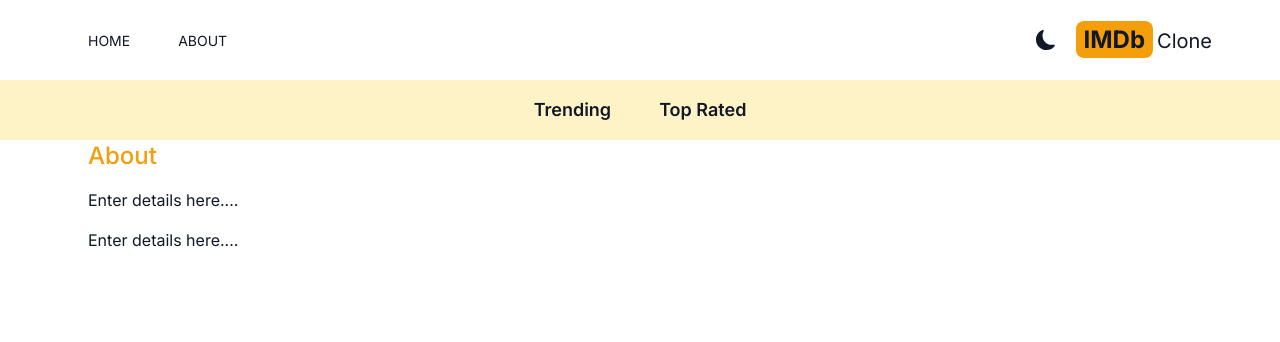
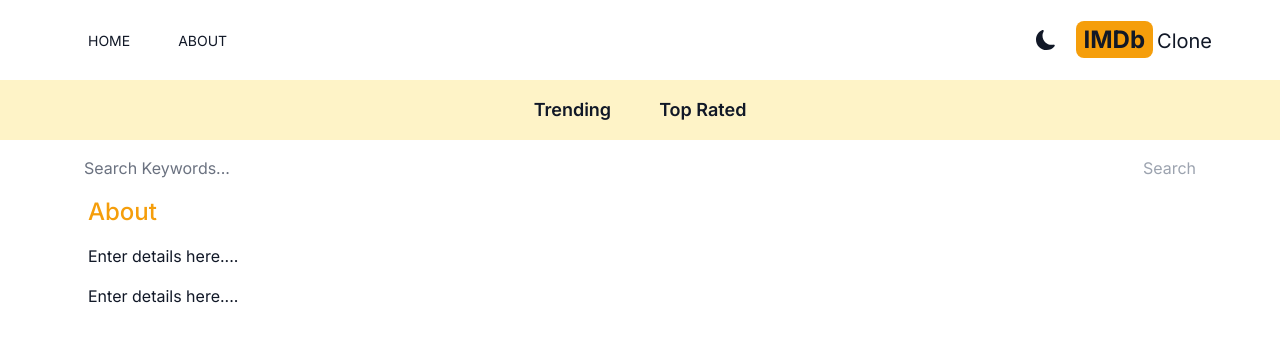
Before and after one commit to adil-106/CineSphereHub, a Next.js app: page /about in a window 1280 px wide. Shown: the top 342 px of the page. Built offline with nearby package versions, Linux system fonts and the light colour scheme.

Commit message:
Incorporate Searching Capability using dynamic paging of NextJS and useRouter hook, add loading effect on Card component

```diff
--- /dev/null
+++ b/src/app/components/SearchBox.jsx
@@ -0,0 +1,25 @@
+"use client"
+
+import { useState } from "react";
+import { useRouter } from "next/navigation";
+
+export default function SearchBox(){
+    const [search,setSearch] = useState("");
+    const router = useRouter();
+
+    function handleSubmit(event){
+        event.preventDefault(); //Avoids refreshing the page
+        if(!search){
+            return;
+        }
+        router.push(`/search/${search}`);
+        setSearch("");
+    }
+
+    return(
+        <form onSubmit={handleSubmit} className="flex max-w-6xl mx-auto justify-between items-center px-5">
+            <input value={search} onChange={(event)=>{setSearch(event.target.value)}} type="text" placeholder="Search Keywords..." className="flex-1 w-full h-14 rounded-sm placeholder-gray-500 outline-none bg-transparent " />
+            <button disabled={!search} type="submit" className="text-amber-600 disabled:text-gray-400 ">Search</button>
+        </form>
+    );
+}
--- a/src/app/layout.js
+++ b/src/app/layout.js
@@ -3,6 +3,7 @@ import { Inter } from 'next/font/google'
 import Header from './components/Header'
 import Providers from './Providers'
 import Navbar from './components/Navbar'
+import SearchBox from './components/SearchBox'
 
 const inter = Inter({ subsets: ['latin'] })
 
@@ -20,6 +21,8 @@ export default function RootLayout({ children }) {
           <Header/>
           {/* Navbar */}
           <Navbar/>
+          {/* Searcbar */}
+          <SearchBox/>
           {children}
         </Providers>
       </body>
--- /dev/null
+++ b/src/app/search/[search]/page.jsx
@@ -0,0 +1,23 @@
+import Results from "@/app/components/Results";
+
+export default async function SearchPage({params}){
+
+    const res = await fetch(`https://api.themoviedb.org/3/search/movie?api_key=${process.env.API_KEY}&query=${params.search}&language=en-US`);
+
+    if(!res.ok){
+        throw new Error("Error in fetching data");
+    }
+
+    const data = await res.json();
+
+    const results = data.results;
+
+    return(
+        <div>
+            {results && results.length === 0 &&
+            (<h1 className="text-center pt-6">No Matching Results</h1>)}
+
+            {results && <Results results={results}/>}
+        </div>
+    );
+}
```
Also changed, not shown: src/app/components/Card.jsx (+1 -1 lines), public/loader.svg (added).
